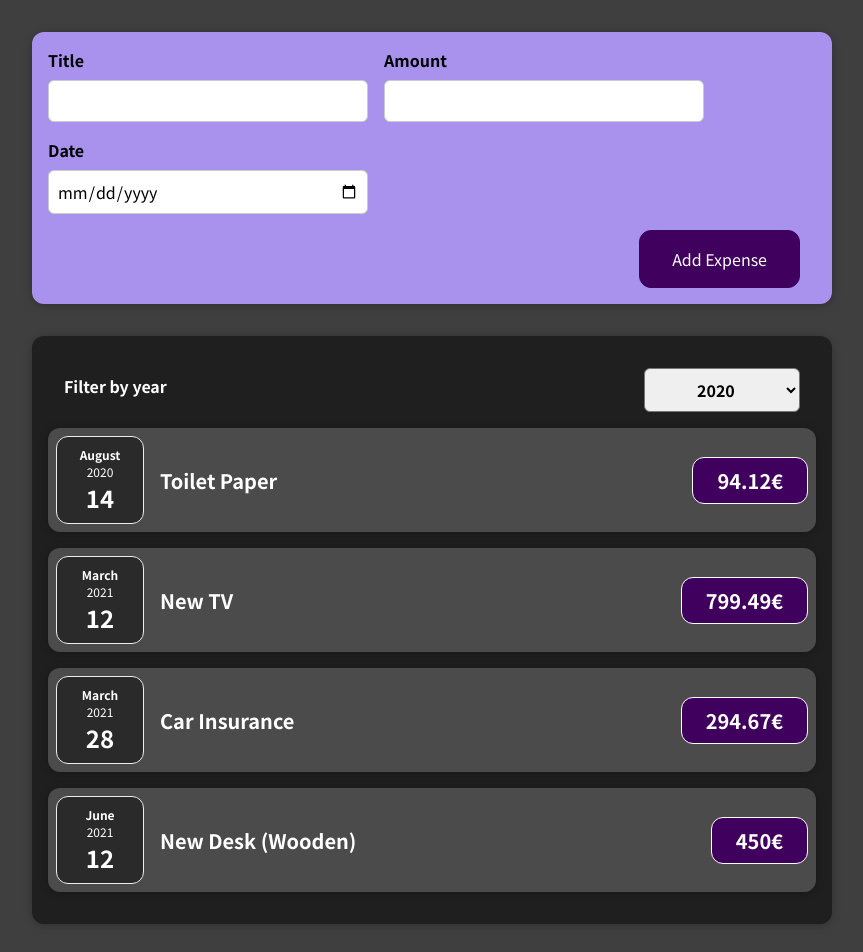
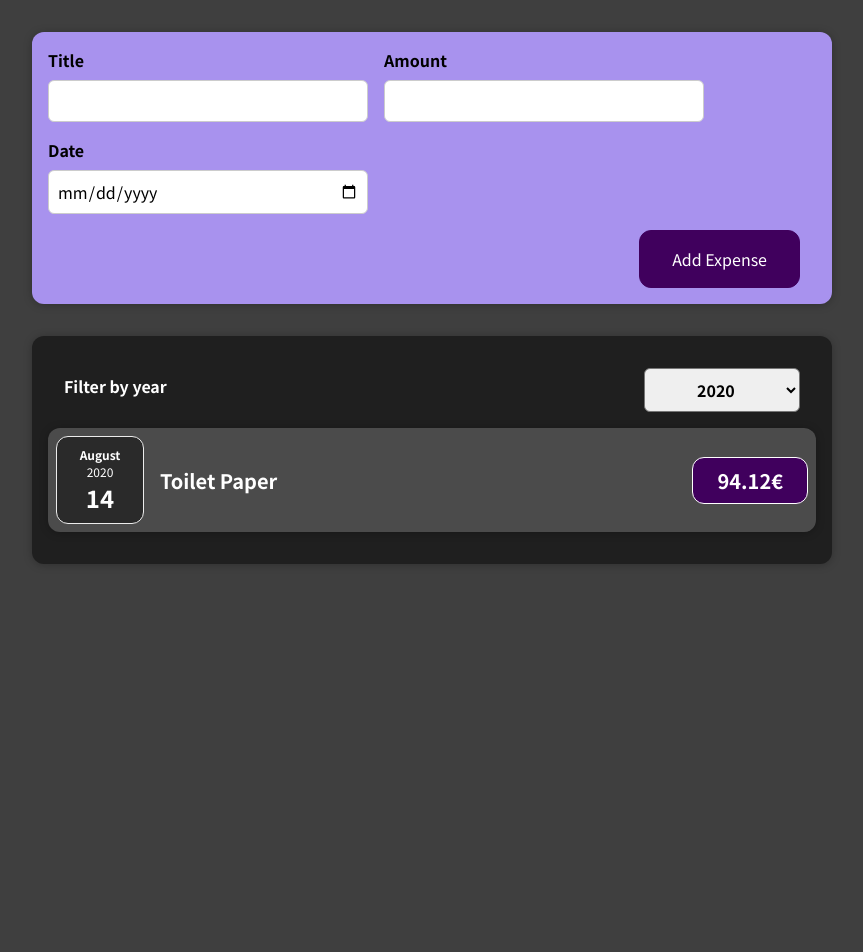
Before and after one commit to leninepestana/daily_expenses, a React (Create React App) app: page / in a window 1280 px wide. Shown: the top 952 px of the page, without its empty margins (208-1071 px from the left). After the commit the page ends 800 px from the top, so only its background shows below. Built offline with nearby package versions, Linux system fonts and the light colour scheme.

Commit message:
Implementing filtered year

```diff
--- a/src/App.js
+++ b/src/App.js
@@ -3,7 +3,6 @@ import React, { useState } from "react";
 import Expenses from "./components/Expenses/Expenses";
 import NewExpense from "./components/NewExpense/NewExpense";
 
-function App() {
 const DUMMY_DATA = [
   {
     id: "e1",
@@ -25,16 +24,21 @@ function App() {
     date: new Date(2021, 5, 12),
   },
 ];
+
+const App = (props) => {
   const [expenses, setExpenses] = useState(DUMMY_DATA);
-  const addExpenseHandler = (expense) => {
-    console.log(expense);
+
+  const addExpenseHandler = (enteredExpense) => {
+    const expenseData = { ...enteredExpense, id: props.id };
+    console.log(expenseData);
   };
+
   return (
     <div>
       <NewExpense onAddNewExpense={addExpenseHandler} />
       <Expenses items={expenses} />
     </div>
   );
-}
+};
 
 export default App;
--- a/src/components/Expenses/Expenses.js
+++ b/src/components/Expenses/Expenses.js
@@ -14,32 +14,32 @@ const Expenses = (props) => {
     console.log(selectedYear);
   };
 
+  const filteredExpenses = props.items.filter((expense) => {
+    return expense.date.getFullYear().toString() === filteredYear;
+  });
+
   return (
     <Card className="expenses">
       <ExpensesFilter
         selected={filteredYear}
         onChangeFilter={filterChangeHandler}
       />
-      <ExpenseItem
-        title={props.items[0].title}
-        amount={props.items[0].amount}
-        date={props.items[0].date}
-      />
-      <ExpenseItem
-        title={props.items[1].title}
-        amount={props.items[1].amount}
-        date={props.items[1].date}
-      />
-      <ExpenseItem
-        title={props.items[2].title}
-        amount={props.items[2].amount}
-        date={props.items[2].date}
-      />
-      <ExpenseItem
-        title={props.items[3].title}
-        amount={props.items[3].amount}
-        date={props.items[3].date}
-      />
+      {filteredExpenses.map((expense) => (
+        <ExpenseItem
+          key={expense.id}
+          title={expense.title}
+          amount={expense.amount}
+          date={expense.date}
+        />
+      ))}
+      {/* {props.items.map((expense) => (
+        <ExpenseItem
+          key={expense.id}
+          title={expense.title}
+          amount={expense.amount}
+          date={expense.date}
+        />
+      ))} */}
     </Card>
   );
 };
```
Lines whose indentation alone changed are shown as unchanged.
